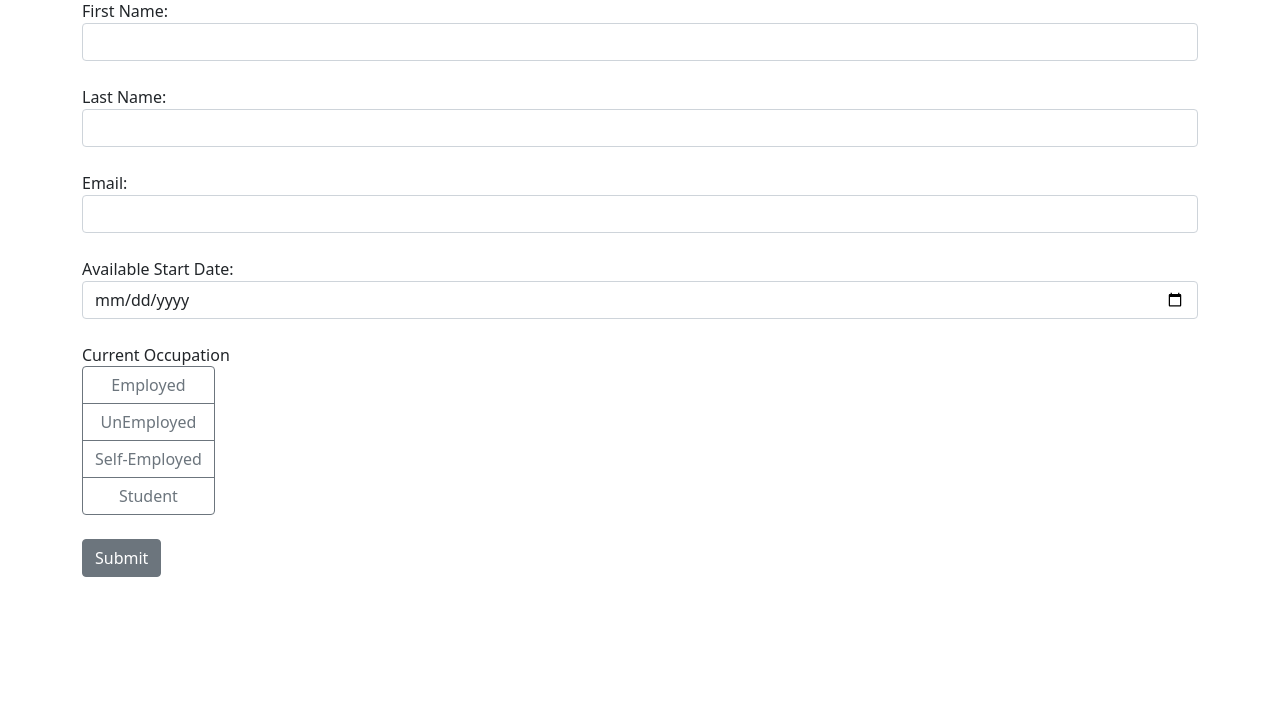
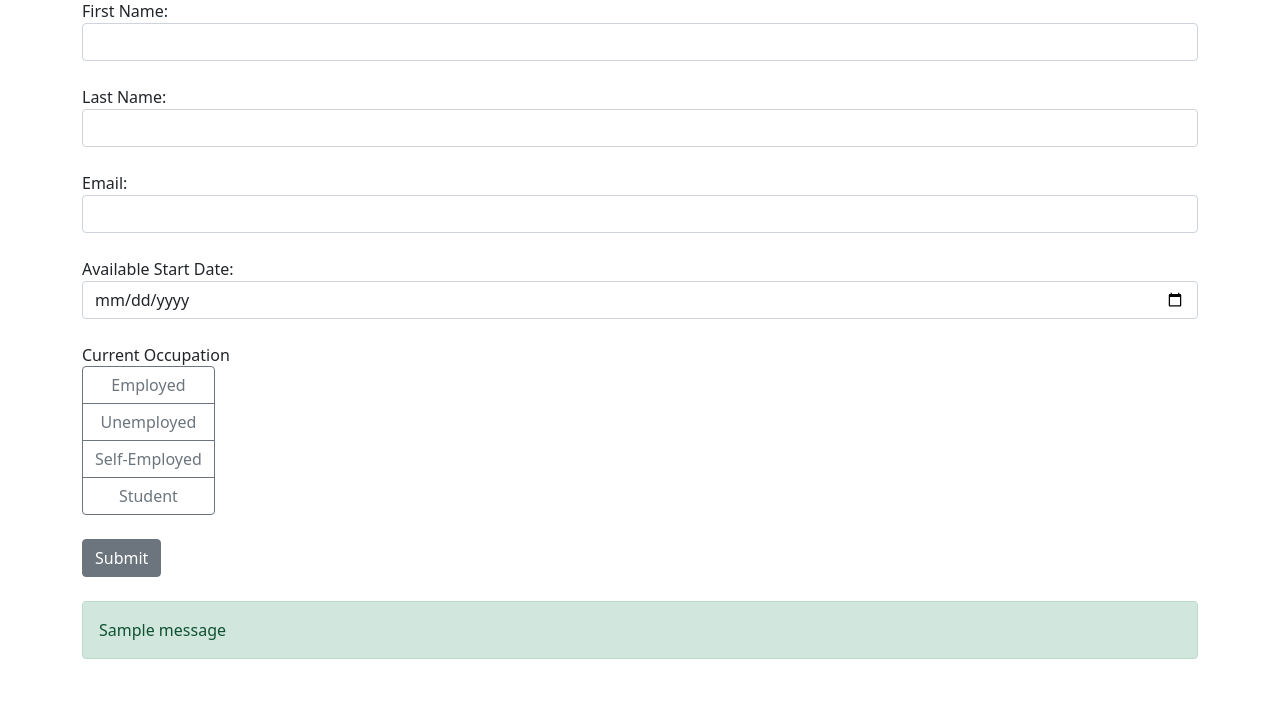
Before and after one commit to rshah2001/job-application-using_FLASK, a Flask app: page / in a window 1280 px wide. Shown: the part 97-800 px from the top of the page. Run offline with Flask 3, Linux system fonts and the light colour scheme; tables that the repository leaves empty hold one stand-in row (values such as "Sample post"); one stand-in notice (Sample message) is shown.

Commit message:
full code

```diff
--- a/app.py
+++ b/app.py
@@ -1,9 +1,73 @@
-from flask import Flask, render_template
+from datetime import datetime
+from flask import Flask, render_template, request, flash
+from flask_sqlalchemy import SQLAlchemy
+from flask_mail import Mail, Message
+from dotenv import load_dotenv
+import os
+
+# Load environment variables from .env.local file
+load_dotenv(".env.local")
 
 app = Flask(__name__)
 
-@app.route("/")
+app.config["SECRET_KEY"] = os.getenv("SECRET_KEY", "default_secret_key")
+app.config["SQLALCHEMY_DATABASE_URI"] = os.getenv("SQLALCHEMY_DATABASE_URI", "sqlite:///data.db")
+app.config["MAIL_SERVER"] = os.getenv("MAIL_SERVER", "smtp.gmail.com")
+app.config["MAIL_PORT"] = int(os.getenv("MAIL_PORT", 465))
+app.config["MAIL_USE_SSL"] = os.getenv("MAIL_USE_SSL", "True") == "True"
+app.config["MAIL_USERNAME"] = os.getenv("MAIL_USERNAME")
+app.config["MAIL_PASSWORD"] = os.getenv("MAIL_PASSWORD")
+
+db = SQLAlchemy(app)
+mail = Mail(app)
+
+# Creating a database and connecting it to the SQLAlchemy
+class Form(db.Model):
+    id = db.Column(db.Integer, primary_key=True)
+    first_name = db.Column(db.String(80))
+    last_name = db.Column(db.String(80))
+    email = db.Column(db.String(80))
+    date = db.Column(db.Date)
+    occupation = db.Column(db.String(80))
+
+
+@app.route("/", methods=["GET", "POST"])
 def index():
+    if request.method == "POST":
+        first_name = request.form["first_name"]
+        last_name = request.form["last_name"]
+        email = request.form["email"]
+        date = request.form["date"]
+        date_obj = datetime.strptime(date, "%Y-%m-%d").date()  # Convert to date object
+        occupation = request.form["occupation"]
+
+        # Sending data to the database
+        form = Form(first_name=first_name, last_name=last_name,
+                    email=email, date=date_obj, occupation=occupation)
+        db.session.add(form)
+        db.session.commit()
+
+        message_body = f"Thank you for your submission, {first_name}.\n\n" \
+                       f"Here are your details:\n" \
+                       f"First Name: {first_name}\n" \
+                       f"Last Name: {last_name}\n" \
+                       f"Date: {date}\n" \
+                       f"Occupation: {occupation}\n\n" \
+                       f"Thank you for your submission. We will get in touch with you shortly about your application!"
+
+        message = Message(subject="New form submission",
+                          sender=app.config["MAIL_USERNAME"],
+                          recipients=[email],
+                          body=message_body)
+
+        mail.send(message)
+
+        flash(f"{first_name}, your form was submitted successfully!", "success")
+
     return render_template("index.html")
 
-app.run(debug=True, port=5000)
+
+if __name__ == "__main__":
+    with app.app_context():
+        db.create_all()
+        app.run(debug=True, port=5001)
--- a/templates/index.html
+++ b/templates/index.html
@@ -2,47 +2,56 @@
 <html lang="en">
     <head>
         <meta charset="UTF-8">
-        <title>Job Application Form </title>
+        <title>Job Application Form</title>
         <link rel="stylesheet" href="https://cdn.jsdelivr.net/npm/bootstrap@5.1.3/dist/css/bootstrap.min.css">
     </head>
     <body>
         <div class="container">
-            <h1 class="mt-4 mb-4">Job Application Form </h1>
-                <form>
-                    <div class="form group mb-4">
-                        <label for="first_name">First Name: </label>
-                        <input class="form-control" type="text" id = "first_name" name = "first_name" required>
+            <h1 class="mt-4 mb-4">Job Application Form</h1>
+            <form method="post">
+                <div class="form-group mb-4">
+                    <label for="first_name">First Name:</label>
+                    <input class="form-control" type="text" id="first_name" name="first_name" required>
                 </div>
-                    <div class="form group mb-4">
-                        <label for="last_name">Last Name: </label>
-                        <input class="form-control" type="text" id = "last_name" name = "last_name" required>
+                <div class="form-group mb-4">
+                    <label for="last_name">Last Name:</label>
+                    <input class="form-control" type="text" id="last_name" name="last_name" required>
                 </div>
-                    <div class="form group mb-4">
-                        <label for="email">Email: </label>
-                        <input class="form-control" type="email" id = "email" name = "email" required>
+                <div class="form-group mb-4">
+                    <label for="email">Email:</label>
+                    <input class="form-control" type="email" id="email" name="email" required>
                 </div>
-                      <div class="form group mb-4">
-                        <label for="date">Available Start Date: </label>
-                        <input class="form-control" type="date" id = "date" name = "date" required>
+                <div class="form-group mb-4">
+                    <label for="date">Available Start Date:</label>
+                    <input class="form-control" type="date" id="date" name="date" required>
                 </div>
-                      <div class="form group mb-4">
+                <div class="form-group mb-4">
                     <label>Current Occupation</label>
                     <br>
                     <div class="btn-group-vertical" id="occupation">
-                        <input class="btn-check form-control" type="radio" id = "employed" name = "occupation" required>
+                        <input class="btn-check form-control" type="radio" id="employed" name="occupation" value="employed" required>
                         <label class="btn btn-outline-secondary" for="employed">Employed</label>
 
-                        <input class="btn-check form-control" type="radio" id = "Unemployed" name = "occupation" required>
-                          <label class="btn btn-outline-secondary" for="unemployed">UnEmployed</label>
+                        <input class="btn-check form-control" type="radio" id="unemployed" name="occupation" value="unemployed" required>
+                        <label class="btn btn-outline-secondary" for="unemployed">Unemployed</label>
 
-                        <input class="btn-check form-control" type="radio" id = "self-employed" name = "occupation" required>
+                        <input class="btn-check form-control" type="radio" id="self-employed" name="occupation" value="self-employed" required>
                         <label class="btn btn-outline-secondary" for="self-employed">Self-Employed</label>
 
-                        <input class="btn-check form-control" type="radio" id = "student" name = "occupation" required>
+                        <input class="btn-check form-control" type="radio" id="student" name="occupation" value="student" required>
                         <label class="btn btn-outline-secondary" for="student">Student</label>
                     </div>
                 </div>
-                    <button class="btn btn-secondary mb-4" type="button">Submit</button>
+                <button class="btn btn-secondary mb-4" type="submit">Submit</button>
+                {% with messages = get_flashed_messages() %}
+                {% if messages %}
+                <div class="alert alert-success">
+                    {% for message in  messages %}
+                    {{ message }}
+                    {% endfor %}
+                </div>
+                {% endif %}
+                {% endwith %}
             </form>
         </div>
         <script src="https://code.jquery.com/jquery-3.6.0.min.js"></script>
```
Also changed, not shown: 2 other files. Lines whose indentation alone changed are shown as unchanged.
